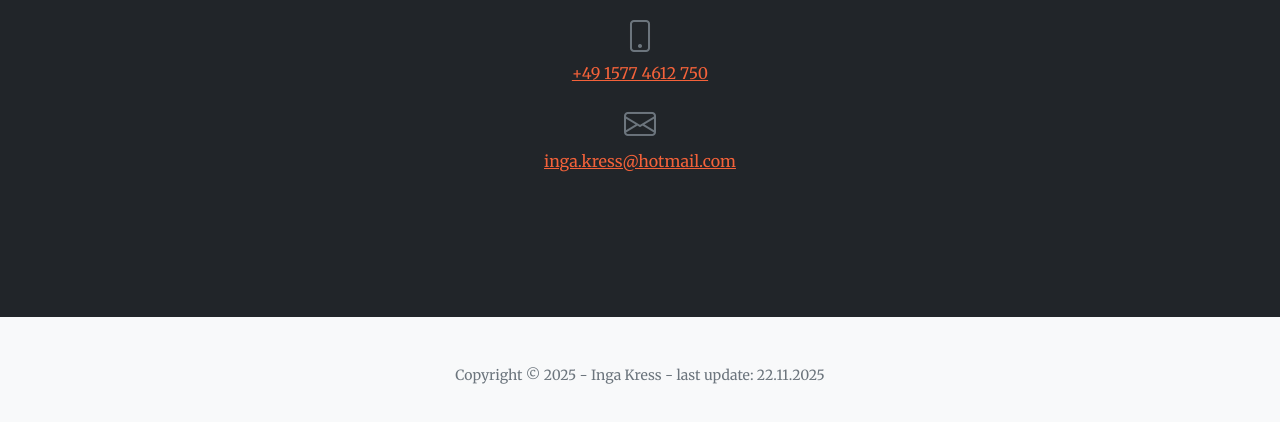
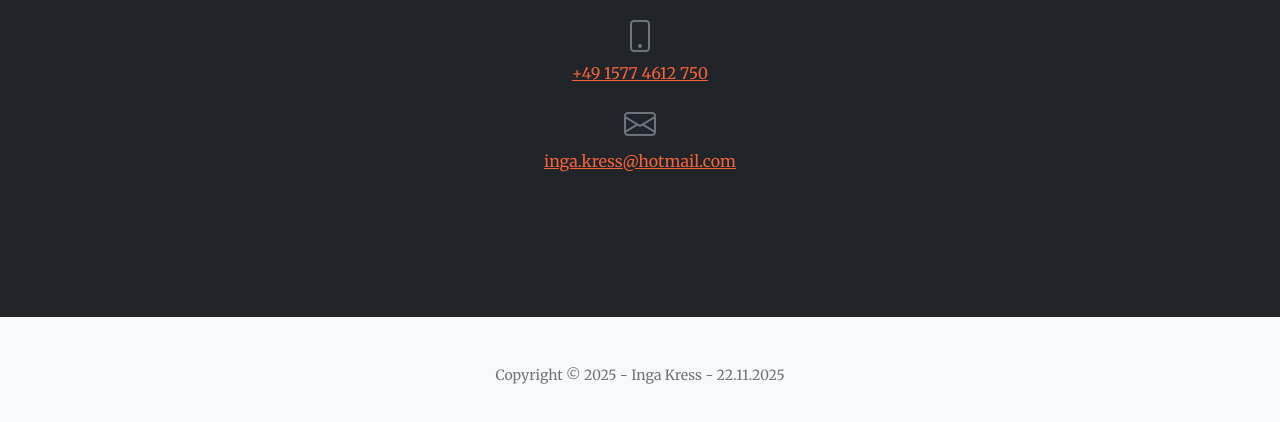
Before and after one commit to Inga07/IJFD-NZ, a plain HTML site: page index.html in a window 1280 px wide. Shown: the part 4559-4981 px from the top of the page. Drawn offline with nearby package versions, Linux system fonts and the light colour scheme; some packages are replaced by stand-ins of ours; a script that the page names is missing.

Commit message:
Add files via upload

```diff
--- a/index.html
+++ b/index.html
@@ -231,7 +231,7 @@
 
         <!-- Footer-->
         <footer class="bg-light py-5">
-            <div class="container px-4 px-lg-5"><div class="small text-center text-muted">Copyright &copy; 2025 - Inga Kress - last update: 22.11.2025</div></div>
+            <div class="container px-4 px-lg-5"><div class="small text-center text-muted">Copyright &copy; 2025 - Inga Kress - 22.11.2025</div></div>
         </footer>
         <!-- Bootstrap core JS-->
         <script src="https://cdn.jsdelivr.net/npm/bootstrap@5.2.3/dist/js/bootstrap.bundle.min.js"></script>
```
